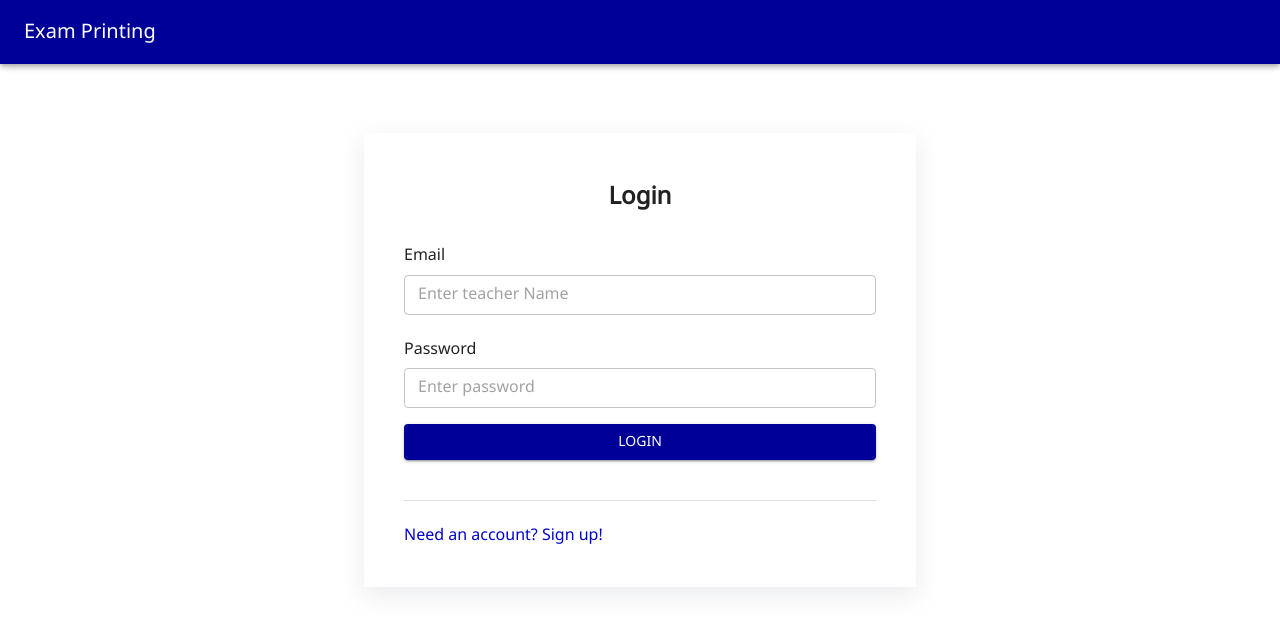
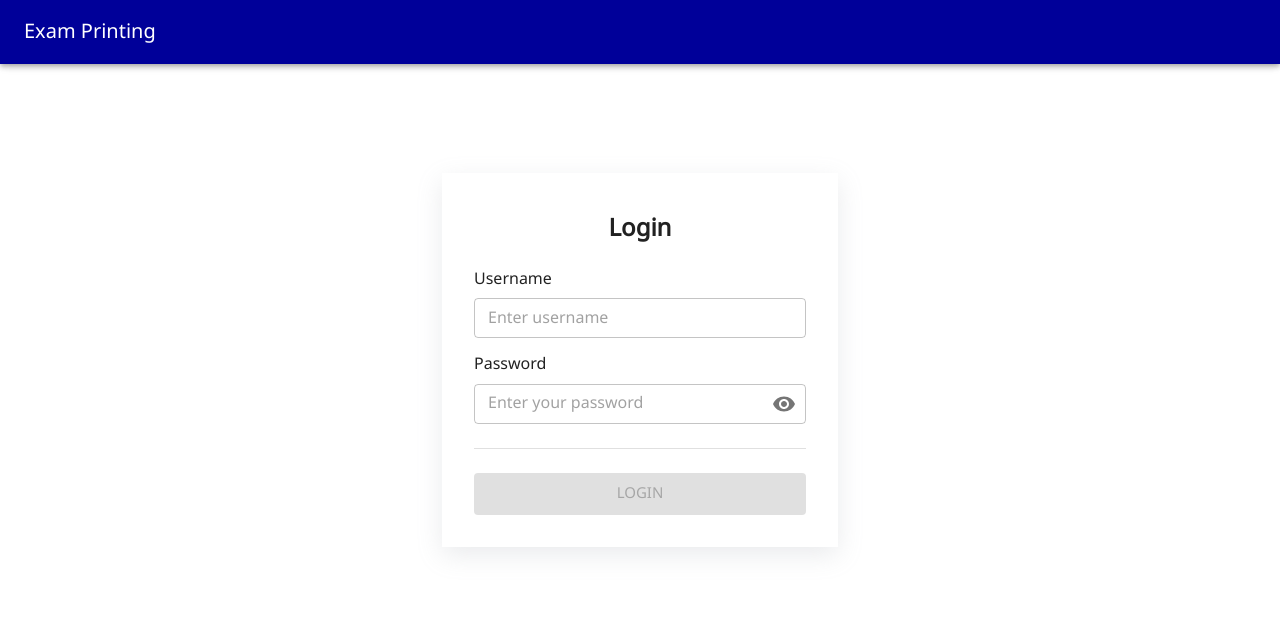
Before and after one commit to MeeMeChu/exam-printing-9, a React (Vite) app: page /login in a window 1280 px wide. Shown: the top 630 px of the page. Built offline with nearby package versions, Linux system fonts and the light colour scheme.

Commit message:
📦 NEW: Create login page

```diff
--- /dev/null
+++ b/src/components/protected-route.tsx
@@ -0,0 +1,20 @@
+import { FC, ReactNode } from 'react';
+import { Navigate } from 'react-router-dom';
+import { useAuth } from '../context/AuthContext';
+
+type ProtectedRouteType = {
+    children: ReactNode;
+    requiredRole: string;
+}
+
+const ProtectedRoute : FC<ProtectedRouteType> = ({ children, requiredRole }) => {
+    const auth = useAuth();
+
+    if (auth?.currentUser?.userRole !== requiredRole) {
+        return <Navigate to="/unauthorized" />;
+    }
+
+    return <>{children}</>;
+};
+
+export default ProtectedRoute;
--- a/src/layout/app-header.tsx
+++ b/src/layout/app-header.tsx
@@ -1,7 +1,32 @@
-import { AppBar, Box, Button, Toolbar, Typography } from "@mui/material"
-import { FC } from "react";
+import { AppBar, Box, IconButton, Menu, MenuItem, Toolbar, Typography } from "@mui/material"
+import { FC, useState } from "react";
+import { useAuth } from "../context/AuthContext";
+import AccountCircle from '@mui/icons-material/AccountCircle';
+import { useNavigate } from "react-router-dom";
 
 const AppHeader : FC = () => {
+
+    const auth = useAuth();
+    const navigate = useNavigate();
+
+    const [anchorEl, setAnchorEl] = useState<null | HTMLElement>(null);
+
+    const handleMenu = (event: React.MouseEvent<HTMLElement>) => {
+        setAnchorEl(event.currentTarget);
+    };
+
+    const handleClose = () => {
+        setAnchorEl(null);
+    };
+
+    const handleLogout = async () => {
+        try {
+            await auth?.logout();
+            navigate('/');
+        } catch (error) {
+            console.error('Error logging out:', error);
+        }
+    }
 
     return (
         <Box sx={{ flexGrow: 1 }}>
@@ -10,6 +35,37 @@ const AppHeader : FC = () => {
                     <Typography variant="h6" component="div" sx={{ flexGrow: 1 }}>
                         Exam Printing
                     </Typography>
+                    {auth?.userLoggedIn && (
+                        <div>
+                            <IconButton
+                                size="large"
+                                aria-label="account of current user"
+                                aria-controls="menu-appbar"
+                                aria-haspopup="true"
+                                onClick={handleMenu}
+                                color="inherit"
+                            >
+                                <AccountCircle />
+                            </IconButton>
+                            <Menu
+                                id="menu-appbar"
+                                anchorEl={anchorEl}
+                                anchorOrigin={{
+                                    vertical: 'top',
+                                    horizontal: 'right',
+                                }}
+                                keepMounted
+                                transformOrigin={{
+                                    vertical: 'top',
+                                    horizontal: 'right',
+                                }}
+                                open={Boolean(anchorEl)}
+                                onClose={handleClose}
+                            >
+                                <MenuItem onClick={handleLogout}>Logout</MenuItem>
+                            </Menu>
+                        </div>
+                    )}
                 </Toolbar>
             </AppBar>
         </Box>
--- a/src/pages/login-page.tsx
+++ b/src/pages/login-page.tsx
@@ -1,14 +1,61 @@
-import { FC } from "react"
-import { Box, Container, Typography ,TextField,Button, Divider} from '@mui/material';
+import { FC, useEffect, useState } from "react"
+import { Box, Container, Typography ,TextField,Button, Divider, InputAdornment, IconButton} from '@mui/material';
 import Grid from '@mui/material/Grid2';
-import Checkbox from '@mui/material/Checkbox';
+import VisibilityIcon from '@mui/icons-material/Visibility';
+import VisibilityOffIcon from '@mui/icons-material/VisibilityOff';
+import { useAuth } from "../context/AuthContext";
+import { useNavigate } from "react-router-dom";
 
 const LoginPage : FC = () => {
-    const label = { inputProps: { 'aria-label': 'Checkbox demo' } };
+
+    const auth = useAuth();
+    const navigate = useNavigate();
+    const [username, setUsername] = useState<string>('');
+    const [password, setPassword] = useState<string>('');
+    const [showPassword, setShowPassword] = useState<boolean>(false);
+    const [formValid, setFormValid] = useState<boolean>(false);
+
+    console.log(username, password);
+
+    const handleUsernameChange = (event: React.ChangeEvent<HTMLInputElement>) => {
+        setUsername(event.target.value);
+        validateForm(event.target.value, password);
+    };
+
+    const handlePasswordChange = (event: React.ChangeEvent<HTMLInputElement>) => {
+        setPassword(event.target.value);
+        validateForm(username, event.target.value);
+    };
+
+    const handleLogin = async (event: React.FormEvent<HTMLFormElement>) => {
+        event.preventDefault();
+        try {
+            auth?.login(username, password);
+            console.log('Login');
+            // navigate('')
+        } catch (e) {
+            console.error("Error : ", e)
+        }
+    }
+
+    const validateForm = (username: string, password: string) => {
+        // Check if both username and password have values
+        if (username.trim() !== '' && password.trim() !== '') {
+            setFormValid(true);
+        } else {
+            setFormValid(false);
+        }
+    };
+
+    useEffect(() => {
+        if (auth?.currentUser) {
+            navigate('/');
+        }
+    });
 
     return (
         <Container
-            maxWidth="sm"
+            maxWidth="xs"
             sx={{
                 minHeight : '90vh',
                 display: 'flex',
@@ -16,32 +63,69 @@ const LoginPage : FC = () => {
                 alignItems: 'center',
             }}
         >
-            <Box sx={{p: 5,boxShadow: '0px 8px 24px rgba(149, 157, 165, 0.2)' }}>
-                <Grid container spacing={2} sx={{display: 'flex', justifyContent: 'center' ,alignItems:'center'}}>
+            <Box
+                sx={{
+                    p: 4,
+                    boxShadow: '0px 8px 24px rgba(149, 157, 165, 0.2)'
+                }}
+            >
+                <form onSubmit={handleLogin}>
+                    <Grid container spacing={1} sx={{display: 'flex', justifyContent: 'center' ,alignItems:'center'}}>
                         <Grid size={12}>
                             <Typography variant="h5" sx={{fontSize:24 , my: 1,fontWeight:'bold', textAlign: 'center'}}>Login</Typography>
                         </Grid>
 
                         <Grid size={12}>
-                        <Typography variant="h5" sx={{fontSize:16, my: 1  }}>Email</Typography>
-                        <TextField required id="outlined-required"placeholder="Enter teacher Name" fullWidth type="email" size="small"/>
+                            <Typography variant="h5" sx={{fontSize:16, my: 1  }}>Username</Typography>
+                            <TextField
+                                required
+                                placeholder="Enter username"
+                                fullWidth
+                                size="small"
+                                name="username"
+                                onChange={handleUsernameChange}
+                            />
                         </Grid>
 
                         <Grid size={12}>
                             <Typography variant="h5" sx={{fontSize:16, my: 1 }}>Password</Typography>
-                        <TextField required id="outlined-required"placeholder="Enter password" fullWidth type="password" size="small"/>
+                            <TextField
+                                required
+                                placeholder="Enter your password"
+                                fullWidth
+                                size="small"
+                                name="password"
+                                onChange={handlePasswordChange}
+                                type={showPassword ? 'text' : 'password'}
+                                slotProps={{
+                                    input : {
+                                        endAdornment: (
+                                            <InputAdornment position="end">
+                                                <IconButton onClick={() => setShowPassword(!showPassword)} edge="end">
+                                                    { showPassword ? <VisibilityOffIcon/> : <VisibilityIcon/> }
+                                                </IconButton>
+                                            </InputAdornment>
+                                        ),
+                                    }
+                                }}
+                            />
                         </Grid>
 
-                    <Grid size={12} sx={{justifyContent:'flex-end'}}>
-                        <Button variant="contained" fullWidth sx={{backgroundColor:'#000099'}}>Login</Button>
+                        <Grid size={12}>
+                            <Divider sx={{ my: 2 }}/>
+                            <Button
+                                fullWidth
+                                sx={{ mt : 1 }}
+                                type="submit"
+                                variant="contained"
+                                size="large"
+                                disabled={!formValid}
+                            >
+                                Login
+                            </Button>
                         </Grid>
-
-                    <Grid size={12} >
-                        <Divider sx={{ my: 3}}/>
-                        <Typography variant="h5" sx={{fontSize:16 ,color:'#0000CC	'}}>Need an account? Sign up!</Typography>
                     </Grid>
-
-                </Grid>
+                </form>
             </Box>
         </Container>
     )
--- /dev/null
+++ b/src/pages/unauthorized-page.tsx
@@ -0,0 +1,48 @@
+import Box from '@mui/material/Box';
+import Container from '@mui/material/Container';
+import Button from '@mui/material/Button';
+import Typography from '@mui/material/Typography';
+import React from 'react'
+import { useNavigate } from 'react-router-dom';
+import { useAuth } from '../context/AuthContext';
+
+const UnauthorizedPage : React.FC = () => {
+    const auth = useAuth();
+    const navigate = useNavigate();
+
+    const handleLogout = async () => {
+        try {
+            await auth?.logout();
+            navigate('/'); // นำทางไปยังหน้า login หลังจาก logout สำเร็จ
+        } catch (error) {
+            console.error('Error logging out:', error);
+        }
+    };
+
+    return (
+        <Container
+            maxWidth="xl"
+            sx={{
+                minHeight : '90vh',
+                display: 'flex',
+                justifyContent : 'center',
+                alignItems: 'center',
+                flexDirection: 'column'
+            }}
+        >
+            <Button size={'large'} sx={{color: 'red'}} onClick={handleLogout}>Log out</Button>
+            <Box
+                sx={{
+                    width : { xs : 200, md : 300 },
+                    height : { xs : 200, md : 300 },
+                    my: 3
+                }}
+                component="img"
+                src="/svgs/no-access.svg"
+            />
+            <Typography sx={{ fontSize: { xs: 22, md : 32}}}>คุณไม่ได้รับสิทธิ์ในการเข้าถึงเว็บไซต์นี้</Typography>
+        </Container>
+    )
+}
+
+export default UnauthorizedPage
--- /dev/null
+++ b/src/routes/role-routes.tsx
@@ -0,0 +1,38 @@
+import React, { useEffect } from 'react'
+import { useAuth } from '../context/AuthContext';
+import { Navigate, Outlet } from 'react-router-dom';
+
+const RoleRoutes : React.FC = () => {
+    const auth = useAuth();
+    // useEffect(() => {
+    //     console.log('/routes/index.js initializing');
+    // }, []);
+
+    if (!auth) {
+        return <Navigate to="/login" />;
+    }
+
+    if (!auth?.userLoggedIn) {
+        return <Navigate to="/login" />;
+    }
+
+    if (auth?.currentUser?.userRole === "STAFF") {
+        return <Navigate to="/subject" />;
+    }
+
+    if (auth?.currentUser?.userRole === "TECHNICAL") {
+        return <Navigate to="/profile" />;
+    }
+
+    if (auth?.currentUser?.userRole === "TEACHER") {
+        return <Navigate to="/exam" />;
+    }
+
+    if (auth?.currentUser?.userRole === "ADMIN") {
+        return <Navigate to="/admin" />;
+    }
+
+    return <Outlet />;
+}
+
+export default RoleRoutes
```
Also changed, not shown: src/App.tsx (+8 -5 lines), src/context/AuthContext.tsx (+8 -2 lines), src/routes/index.tsx (+35 -6 lines), public/svgs/no-access.svg (added). Lines whose indentation alone changed are shown as unchanged.
